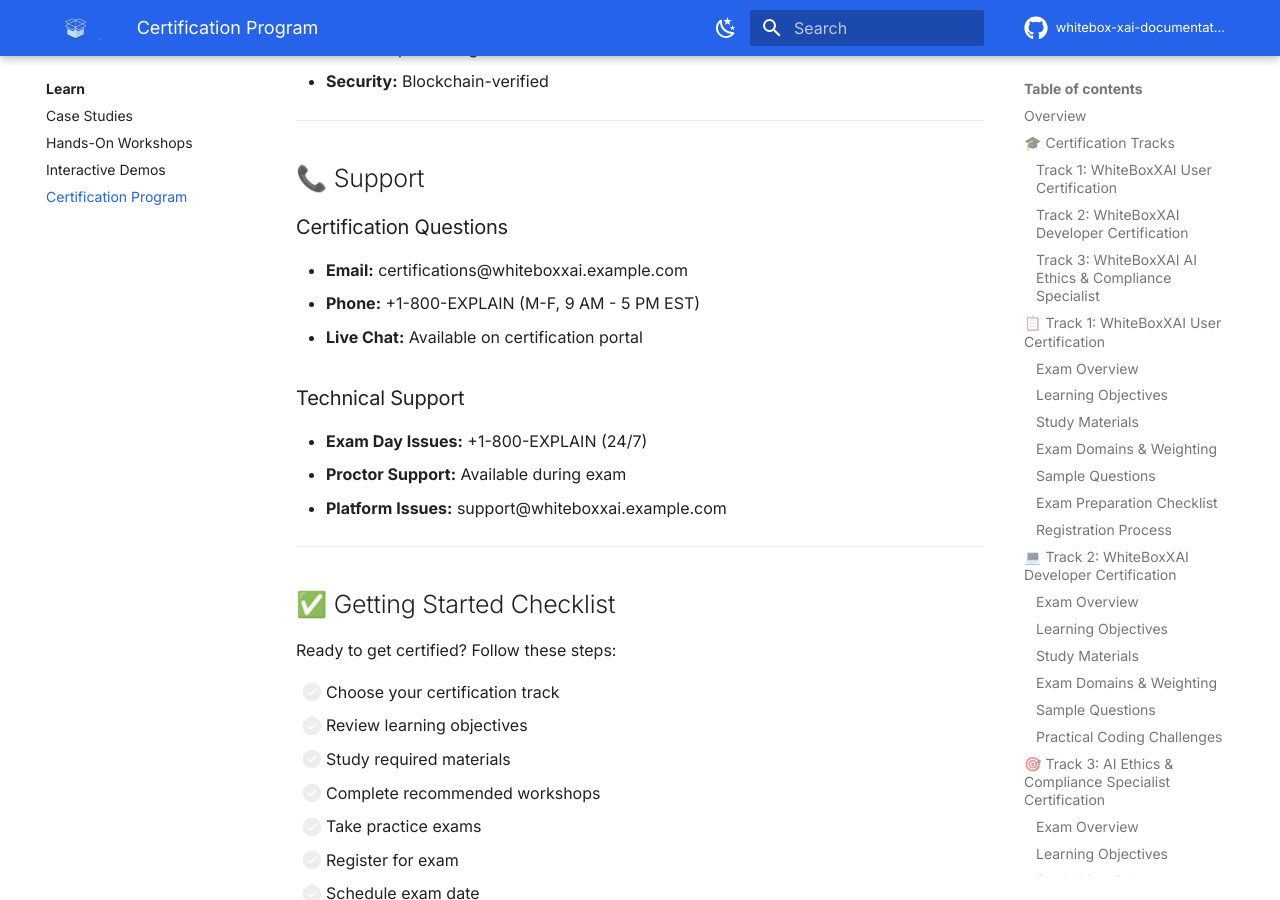
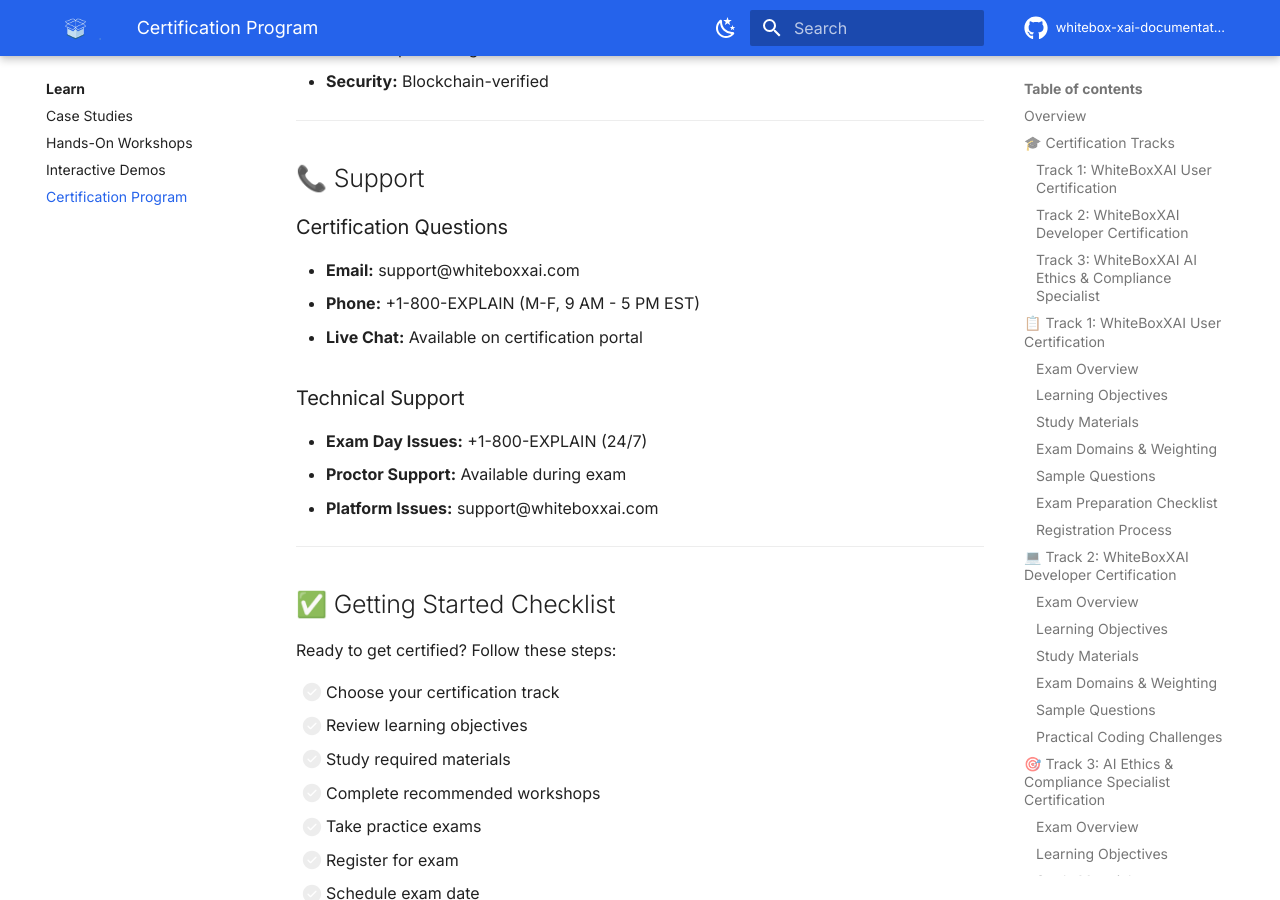
Before and after one commit to AgentaFlow/whitebox-xai-documentation, an MkDocs documentation site: the page built from docs/learn/certification.md, in a window 1280 px wide and 900 px high, scrolled down 14376 px. Built offline with MkDocs 1.6.1 and Material for MkDocs 9.7.7, drawn with Linux system fonts in a browser that asks for light colours; comment, search, counter and statistics services are not loaded.

Commit message:
chore(docs): update all contact and support email links to support@whiteboxxai.com

```diff
--- a/docs/learn/certification.md
+++ b/docs/learn/certification.md
@@ -546,14 +546,14 @@
 ## 📞 Support
 
 ### Certification Questions
-- **Email:** certifications@whiteboxxai.example.com
+- **Email:** support@whiteboxxai.com
 - **Phone:** +1-800-EXPLAIN (M-F, 9 AM - 5 PM EST)
 - **Live Chat:** Available on certification portal
 
 ### Technical Support
 - **Exam Day Issues:** +1-800-EXPLAIN (24/7)
 - **Proctor Support:** Available during exam
-- **Platform Issues:** support@whiteboxxai.example.com
+- **Platform Issues:** support@whiteboxxai.com
 
 ---
 
```
Also changed, not shown: docs/help/faq.md (+2 -2 lines), docs/learn/case-studies.md (+1 -1 lines), docs/learn/interactive-demos.md (+1 -1 lines), docs/learn/workshops.md (+1 -1 lines).
